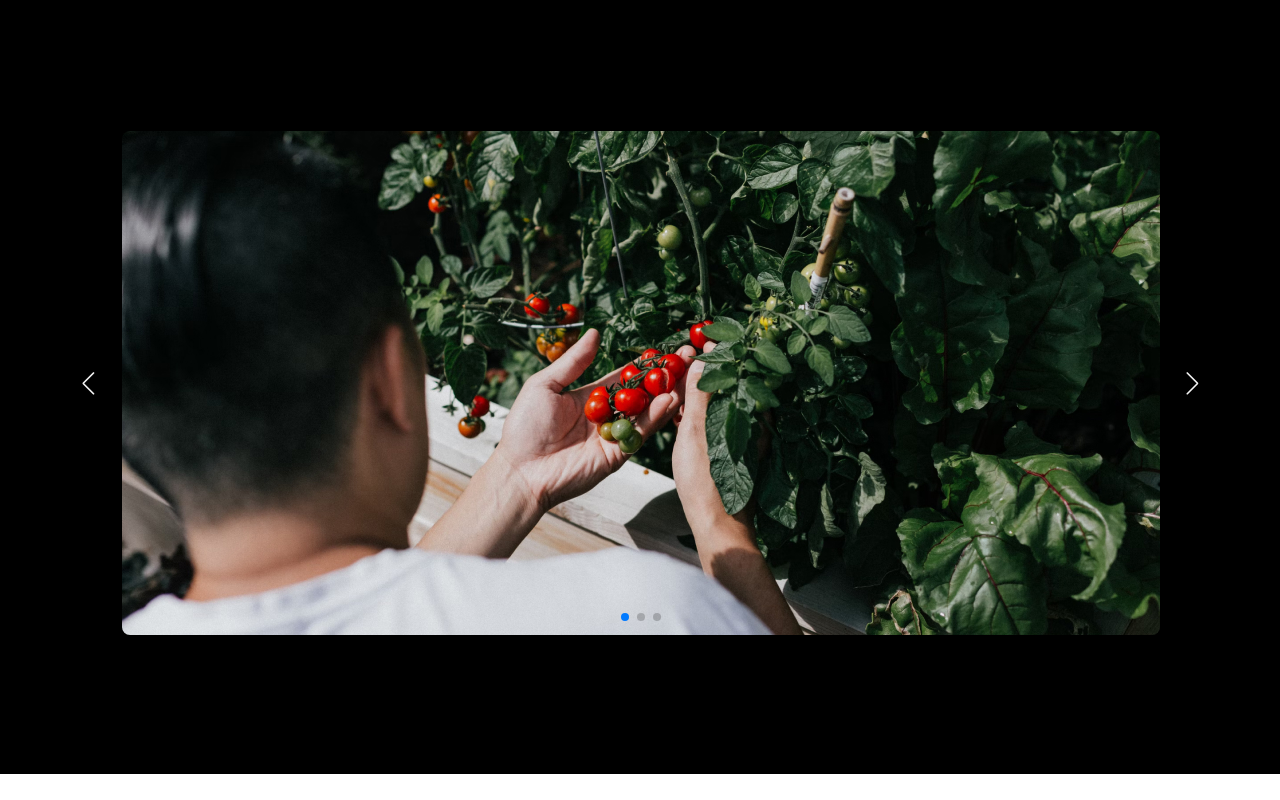
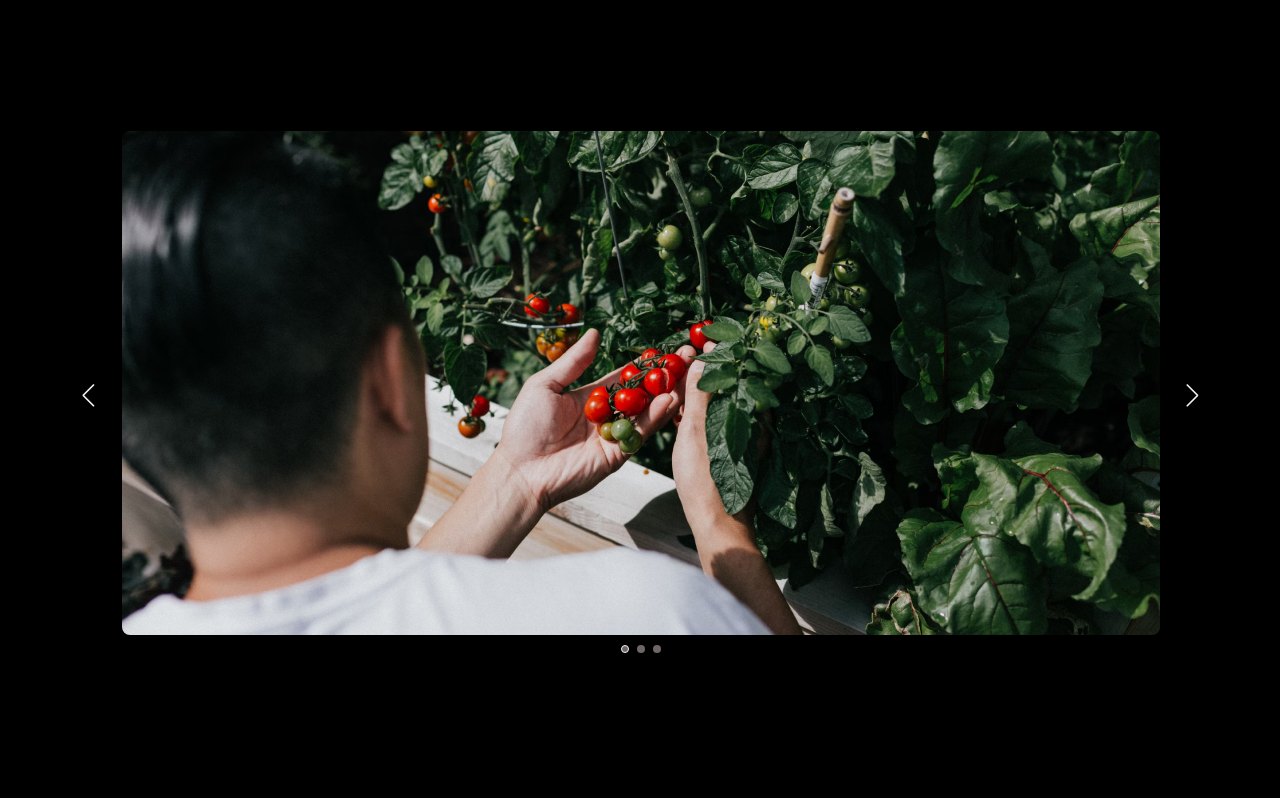
Before and after one commit to Lofendid/-ketchup, a website built with Vite: page src/index.html in a window 1280 px wide. Built offline with nearby package versions, Linux system fonts and the light colour scheme.

Commit message:
feature/slider_1.1

```diff
--- a/src/css/reset.css
+++ b/src/css/reset.css
@@ -1,4 +1,11 @@
+*::before,
+*::after {
+  box-sizing: border-box;
+}
+
 /* Reset styles */
+
+
 body {
   margin: 0;
 }
--- a/src/css/slider-section.css
+++ b/src/css/slider-section.css
@@ -6,6 +6,7 @@
 .swiper {
     width: 1151px;
     margin-bottom: 8px;
+    border-radius: 8px;
 }
 
 .swiper-wrapper {
@@ -23,3 +24,23 @@
     color: #F3F3F3;
     font-size: 23px;
 }
+
+
+.swiper-pagination {
+    position: static;
+}
+
+
+.swiper-pagination-bullet {
+    background: #6F6666;
+    opacity: 1;
+    width: 8px;
+    height: 8px;
+}
+
+.swiper-pagination-bullet-active {
+    background: #6F6666;
+    border: 1px solid #F3F3F3;
+    width: 6px;
+    height: 6px;
+}
--- a/src/slider.js
+++ b/src/slider.js
@@ -6,6 +6,7 @@ const swiper = new Swiper('.swiper', {
   // Pagination
   pagination: {
     el: '.swiper-pagination',
+    clickable: true,
   },
 
   // Navigation arrows
```
